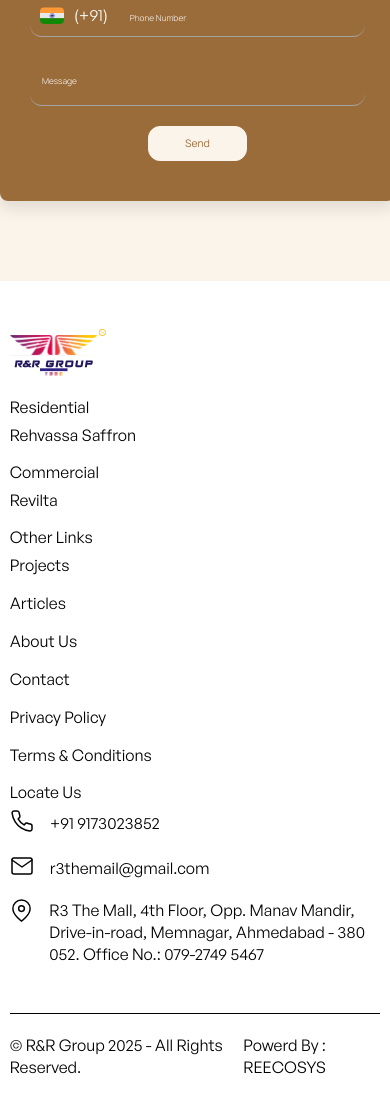
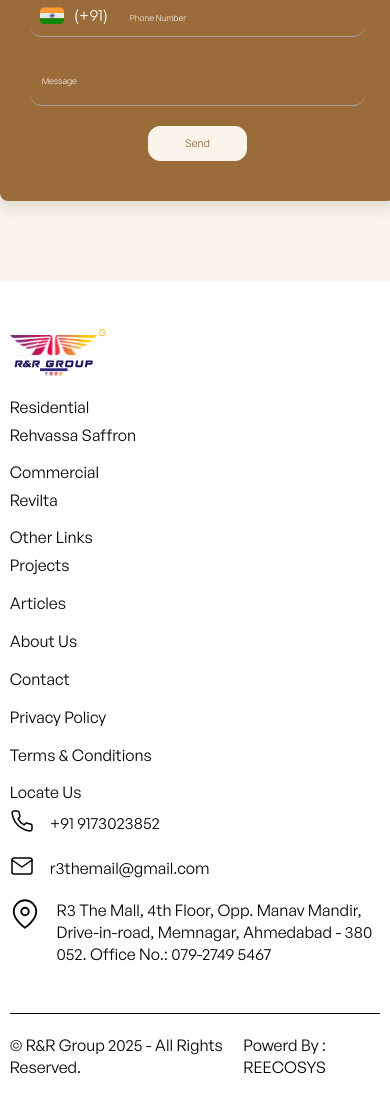
Before and after one commit to GadaniPanth/RnR_Group, an Angular app: page /sofitel in a window 390 px wide. Shown: the part 7399-8497 px from the top of the page. Built offline with nearby package versions, Linux system fonts and the light colour scheme; a web font is replaced by a local one.

Commit message:
nav-icon

```diff
--- a/src/app/app.component.less
+++ b/src/app/app.component.less
@@ -299,7 +299,7 @@ a p:hover {
   }
 
   .footer-icon-map {
-    width: 60px;
+    width: 32px;
   }
 }
 
@@ -308,7 +308,9 @@ a p:hover {
     display: none;
   }
 
-
+  .footer-icon-map {
+    width: 80px;
+  }
 
   .w70 {
     width: 100%;
@@ -320,7 +322,6 @@ a p:hover {
     align-items: center;
   }
 
-
   .mb-100 {
     margin-bottom: 15px;
   }
@@ -328,6 +329,4 @@ a p:hover {
   .flex-gap-medium {
     gap: 20px;
   }
-
-
 }
--- a/src/app/home-page/home-page.component.less
+++ b/src/app/home-page/home-page.component.less
@@ -1185,9 +1185,9 @@ a p:hover {
     gap: 6px;
   }
 
-  .footer-icon-map {
-    width: fit-content;
-  }
+  .footer-icon-map{
+    width: 36px;
+}
 
   .grid-three-box {
     display: grid;
@@ -1284,6 +1284,10 @@ a p:hover {
     z-index: 3;
     margin-bottom: 5rem;
   }
+
+  .section-1 {
+    height: 100vh;
+  }
 }
 
 @media only screen and (max-width: 400px) {}
```
